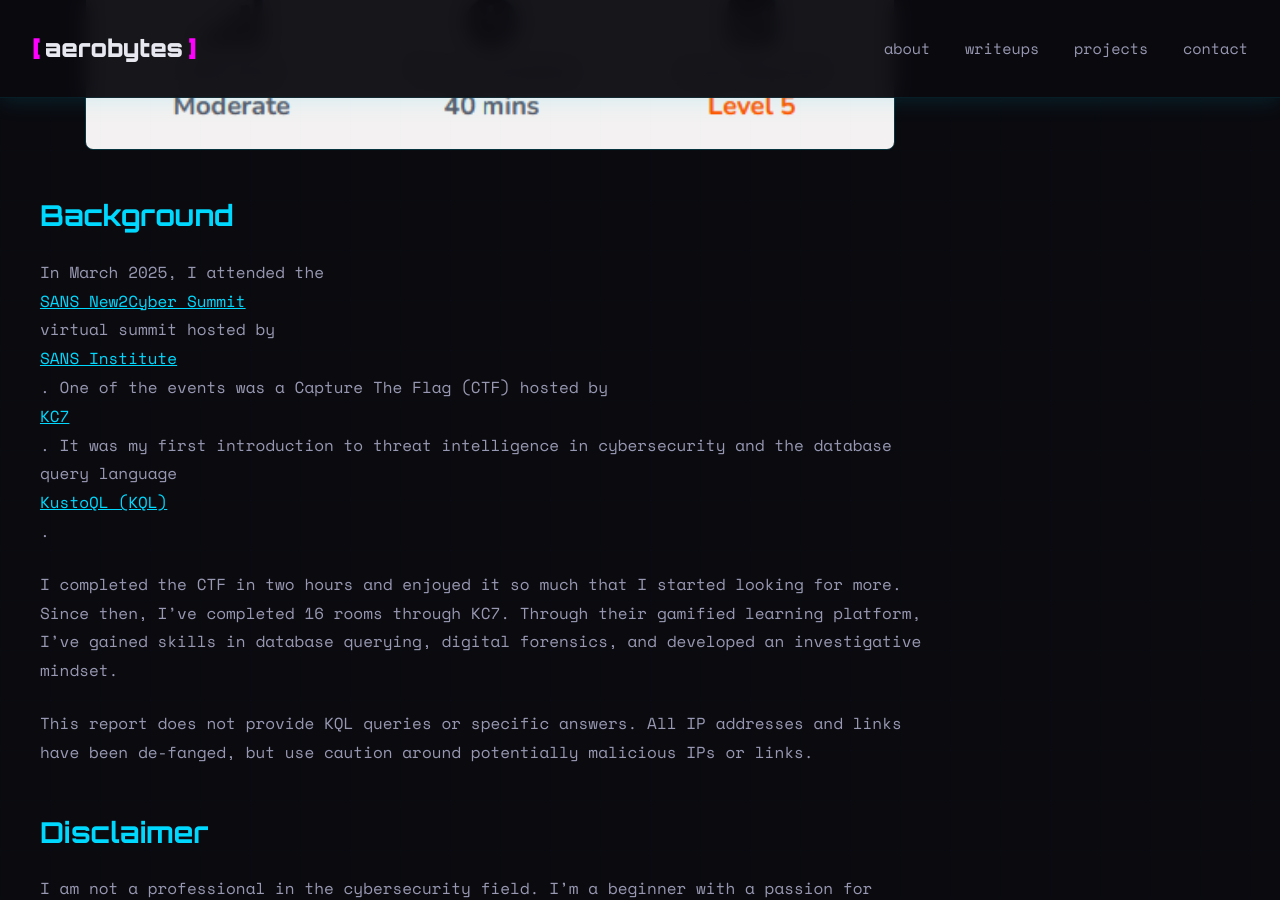
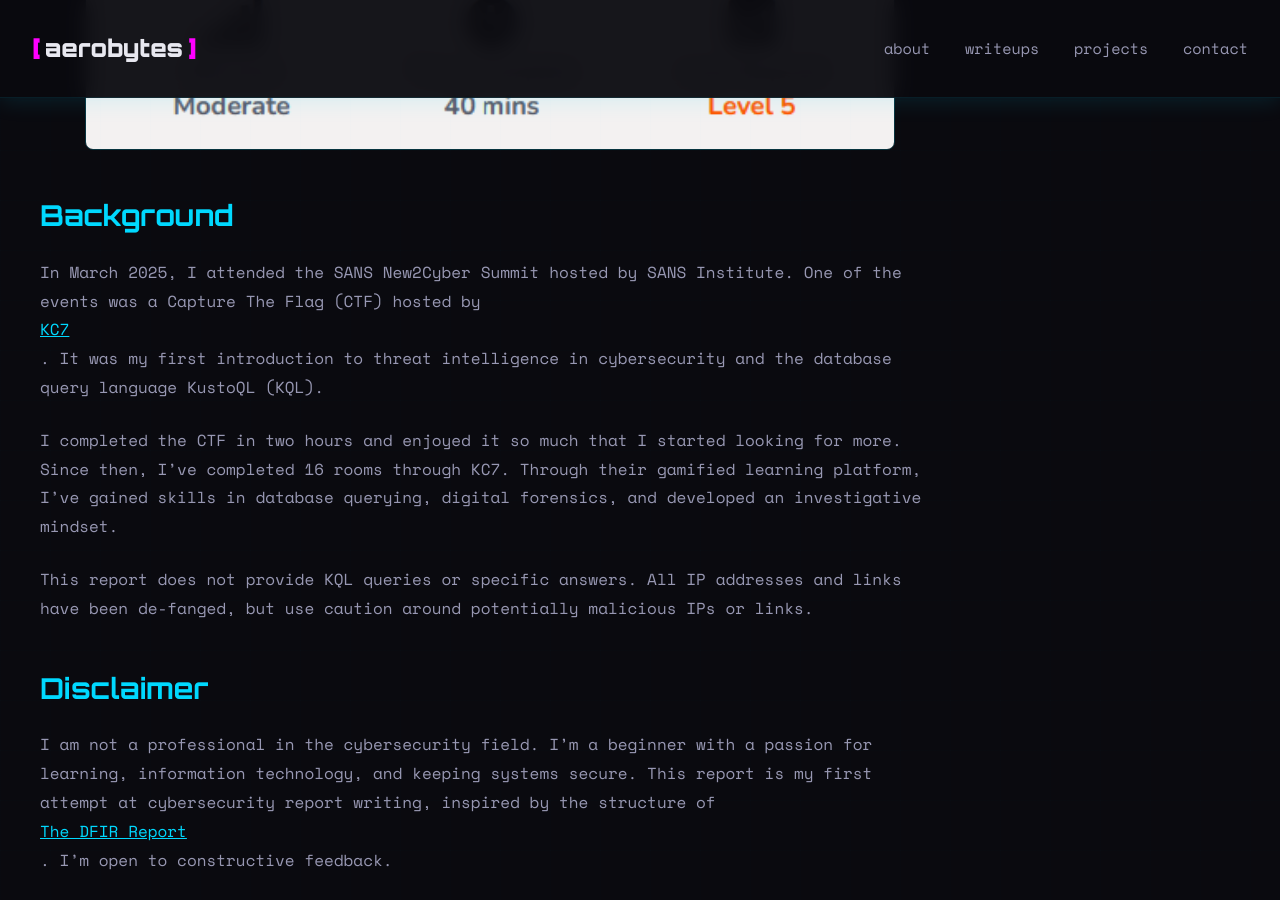
Before and after one commit to Aeronique/aerobytes-site, a Jekyll site: the page built from _posts/2025-05-01-kc7-krusty-krab.md, in a window 1280 px wide and 900 px high, scrolled down 911 px. Built offline with Jekyll 4.4.1, drawn with Linux system fonts in a browser that asks for light colours.

Commit message:
Add files via upload

````diff
--- a/_posts/2025-05-01-kc7-krusty-krab.md
+++ b/_posts/2025-05-01-kc7-krusty-krab.md
@@ -11,7 +11,7 @@
 
 ## Background
 
-In March 2025, I attended the [SANS New2Cyber Summit](https://www.sans.org/cyber-security-training-events/) virtual summit hosted by [SANS Institute](https://www.sans.org/). One of the events was a Capture The Flag (CTF) hosted by [KC7](https://kc7cyber.com/). It was my first introduction to threat intelligence in cybersecurity and the database query language [KustoQL (KQL)](https://learn.microsoft.com/en-us/kusto/query/).
+In March 2025, I attended the SANS New2Cyber Summit hosted by SANS Institute. One of the events was a Capture The Flag (CTF) hosted by [KC7](https://kc7cyber.com/). It was my first introduction to threat intelligence in cybersecurity and the database query language KustoQL (KQL).
 
 I completed the CTF in two hours and enjoyed it so much that I started looking for more. Since then, I've completed 16 rooms through KC7. Through their gamified learning platform, I've gained skills in database querying, digital forensics, and developed an investigative mindset.
 
@@ -55,34 +55,38 @@
 
 ## Malicious File Deployment
 
-On **2023/03/28**, employee **Timothy Graham** received an email from **legal.vendor@protonmail.com** with subject line **"[EXTERNAL] Holographic meatloaf! The new hot trend!"** The email included a URL to domain **chumsecret[.]biz** containing the file **Jellyfish_Guide.pptx**. The user clicked the link and downloaded the malicious file.
+On **2023/03/28**, employee **Timothy Graham** received an email from **legal.vendor@protonmail.com** with subject line **"[EXTERNAL] Holographic meatloaf! The new hot trend!"** The email included a URL to domain **chumsecret[.]biz** containing the file **Jellyfish\_Guide.pptx**. The user clicked the link and downloaded the malicious file.
 
 Upon opening the .pptx file:
+
 - Malicious executable **krabbypatty.exe** was automatically created
 - File **CX3VBWML.dll** was injected into the system for privilege escalation and defense evasion
 - Connection established to C2 server at IP address **59[.]240[.]32[.]173**
 - Threat actor ran discovery commands: **nltest**, **netsvcs**, and **wbiosvcgroup**
 
-On **2023/03/16**, a malicious link from domain **burgers-formula.biz** containing file **Free_Money.pdf** was sent from **legal@gmail.com** with subject **"[EXTERNAL] Your artistic talents are being wasted at the Krusty Krab"** to employee **Robert Vinson**. The employee downloaded and opened the file which:
+On **2023/03/16**, a malicious link from domain **burgers-formula.biz** containing file **Free\_Money.pdf** was sent from **legal@gmail.com** with subject **"[EXTERNAL] Your artistic talents are being wasted at the Krusty Krab"** to employee **Robert Vinson**. The employee downloaded and opened the file which:
+
 - Contained hidden executable **krabbypatty.exe**
 - Injected file **CW8VCRZ1.dll** into the system
 - Opened connection to C2 server at IP **213[.]173[.]220[.]223**
 - Used **SpyNetServiceDss** to gain elevated privileges with Windows Defender
 
 On **2023/03/17**, the threat actor:
+
 - Initiated PowerShell command to collect sensitive files into staging directory
 - Manipulated firewall rule to "Block Outgoing Traffic"
 - Used **rclone.exe** to exfiltrate data to domain **computer-wifesecret[.]com**
 
 The firewall rule manipulation was observed on **eight** systems.
 
-Two additional malicious files (**Free_Money.pdf** and **Secret_Formula.docx**) executed the same attack pattern.
+Two additional malicious files (**Free\_Money.pdf** and **Secret\_Formula.docx**) executed the same attack pattern.
 
 In total, **26** systems were compromised by malicious file **krabbypatty.exe**.
 
 ## Indicators of Compromise (IoCs)
 
 **Domains:**
+
 ```
 scarynight.net
 nightshift.com
@@ -102,6 +106,7 @@
 ```
 
 **External IP Addresses - Email Exfiltration:**
+
 ```
 50[.]6[.]66[.]245
 54[.]17[.]157[.]246
@@ -114,6 +119,7 @@
 ```
 
 **Command and Control Servers:**
+
 ```
 4[.]151[.]134[.]241
 20[.]32[.]154[.]116
@@ -133,6 +139,7 @@
 ```
 
 **Malicious Files:**
+
 ```
 Jellyfish_Guide.pptx
 Free_Money.pdf
@@ -147,12 +154,14 @@
 ### Phishing Email Recipients
 
 **Initial Wave (2023/03/01):**
+
 - Zenaida Warren (Marketing Intern)
 - Julie Hong (IT specialist)
 - Jon Layman (Cook)
 - Toni Jones (Cook)
 
 **Complete List of Targeted Employees:**
+
 - Zenaida Warren (Marketing Intern)
 - Julie Hong (IT specialist)
 - Jon Layman (Cook)
@@ -175,29 +184,37 @@
 *List of compromised accounts seen in email data exfiltration*
 
 **50[.]6[.]66[.]245**
+
 - 2023/03/02 - Julie Hong - important.rar
 
 **54[.]17[.]157[.]246**
+
 - 2023/03/08 - Luther Shearer - contents.rar
 - 2023/03/16 - Hector Duncan - email.7z (downloaded 2023/03/17)
 
 **136[.]61[.]241[.]165**
+
 - 2023/03/07 - Tina Morrow - important.zip
 - 2023/03/15 - Claudia Hoppe - email.rar (downloaded 2023/03/16)
 
 **156[.]122[.]52[.]45**
+
 - 2023/03/13 - James Jefferies - contents.zip (downloaded 2023/03/14)
 
 **166[.]253[.]114[.]187**
+
 - 2023/03/02 - Toni Jones - important.rar
 
 **187[.]111[.]81[.]175**
+
 - 2023/03/15 - Les Costain - email.rar
 
 **197[.]254[.]115[.]67**
+
 - 2023/03/14 - Shane Pierce - messages.7z
 
 **198[.]64[.]168[.]114**
+
 - 2023/03/09 - John Huffman - contents.7z
 - 2023/03/10 - Les Costain - contents.gzip (downloaded 2023/03/11)
 
@@ -243,7 +260,7 @@
 
 ![Malicious file deployment](/assets/images/kc7-krusty-krab/7.png)
 
-*FileCreationEvents: Employee downloads Jellyfish_Guide.pptx and krabbypatty.exe is deployed*
+*FileCreationEvents: Employee downloads Jellyfish\_Guide.pptx and krabbypatty.exe is deployed*
 
 ### Execution
 
@@ -253,7 +270,7 @@
 
 ![Malicious file execution](/assets/images/kc7-krusty-krab/8.png)
 
-*ProcessEvents when malicious file Jellyfish_Guide.pptx was opened*
+*ProcessEvents when malicious file Jellyfish\_Guide.pptx was opened*
 
 **[T1059.001](https://attack.mitre.org/techniques/T1059/001/) - Command and Scripting Interpreter: PowerShell**
 
@@ -314,6 +331,7 @@
 The threat actor managed to steal critical information from Krusty Krab employees. Further investigation will determine if the company Krabby Patty recipe has been compromised.
 
 **Immediate Actions:**
+
 - Reset compromised passwords
 - Block malicious domains and IP addresses
 - Begin malware removal from affected systems
@@ -321,6 +339,7 @@
 - Conduct remedial cybersecurity training for all employees
 
 **Preventative Measures:**
+
 - Basic cybersecurity awareness training for all employees
 - Training on phishing, malicious files, and social engineering
 - Education on inspecting links and attachments before clicking
@@ -337,5 +356,5 @@
 
 - [KC7 Cyber](https://kc7cyber.com/)
 - [SANS New2Cyber Summit](https://www.sans.org/cyber-security-training-events/)
-- [KustoQL Documentation](https://learn.microsoft.com/en-us/kusto/query/?view=microsoft-fabric)
+- [KustoQL Documentation](https://learn.microsoft.com/en-us/kusto/query/)
 - [The DFIR Report](https://thedfirreport.com/)
````
